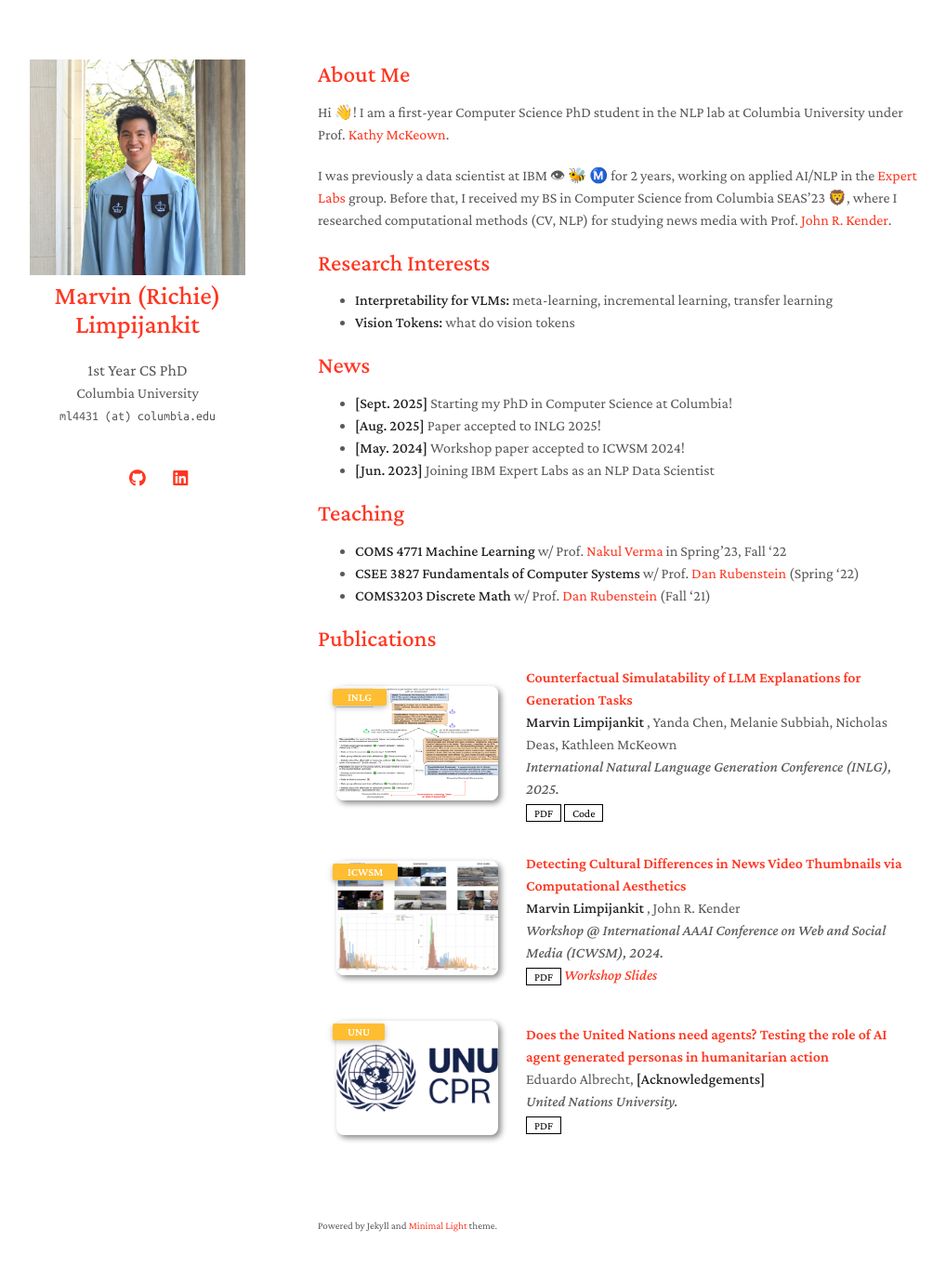
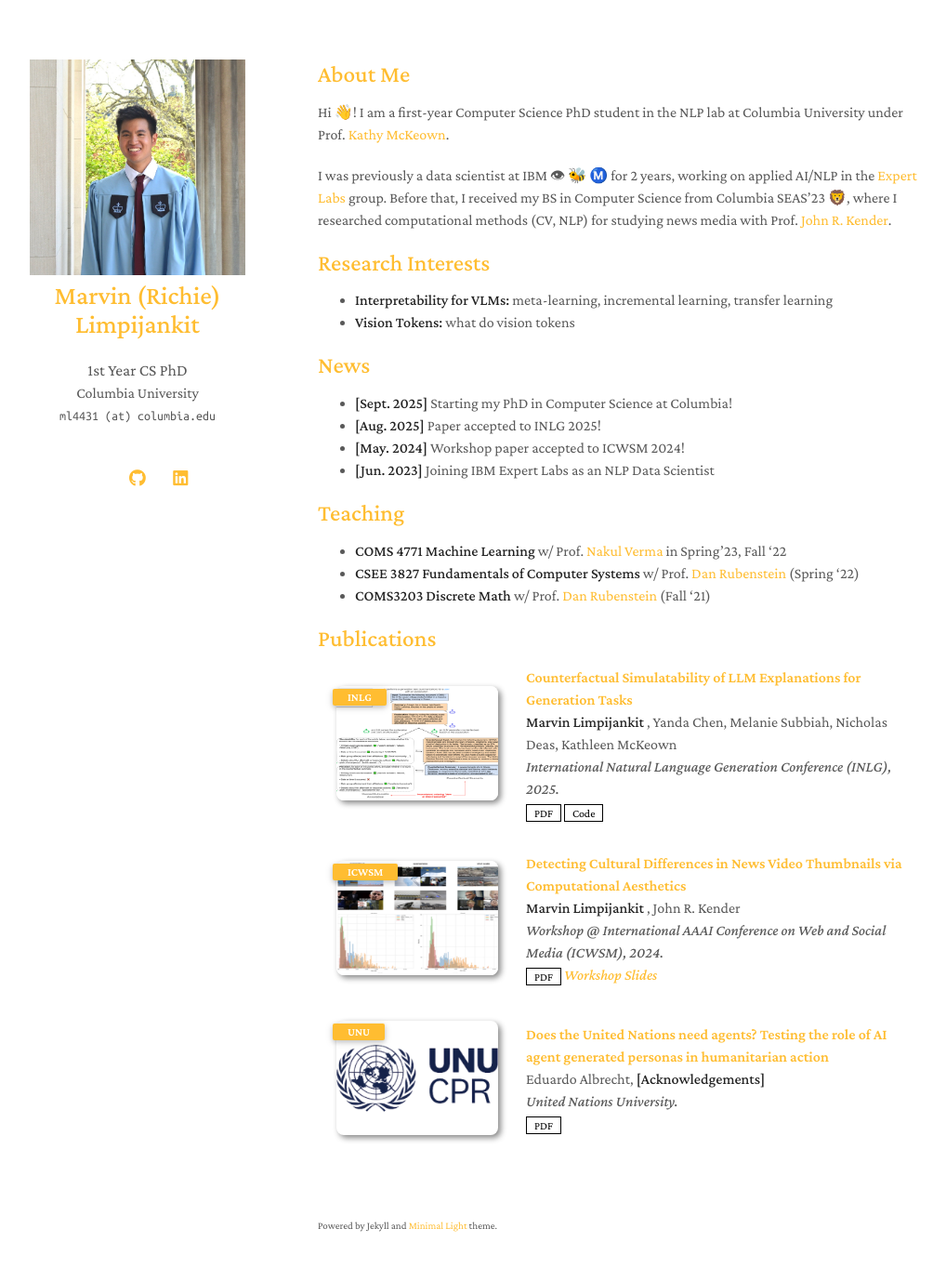
Before and after one commit to mlimpijankit/mlimpijankit.github.io, a Jekyll site: the page built from index.md, in a window 1280 px wide and 1399 px high. Shown: the top 1364 px of the window at 93% size, without its empty margins (128-1146 px from the left). Built offline with Jekyll 4.4.1, drawn with Linux system fonts in a browser that asks for light colours; a style sheet for code colours, icons or effects is not loaded.

Commit message:
Update minimal-light.scss

```diff
--- a/_sass/minimal-light.scss
+++ b/_sass/minimal-light.scss
@@ -7,14 +7,14 @@
   height:2.4rem;
   width:2.4rem;
   background-color:transparent;
-  color:#FF3621!important;
+  color:#FFBD31!important;
   border-radius:100%;
   text-align:center;
   font-size:1.15rem;
   line-height:2.5rem;
   margin-right:1rem}
 
-@media (prefers-color-scheme: dark) { .social-icons a {color: #FF3621 !important; }}
+@media (prefers-color-scheme: dark) { .social-icons a {color: #009300 !important; }}
 
 .social-icons a:last-child{margin-right:0}.social-icons a:hover{background-color:white;
     color:black;
@@ -230,18 +230,18 @@ papertitle {
 
 h3, h4, h5, h6 {
   font-weight: 600;
-  color:#FF3621;
+  color:#FFBD31;
   margin:0 0 20px;
 }
 
 h1 {
   font-weight: 500;
-  color:#FF3621;
+  color:#FFBD31;
   margin:0 0 20px;
 }
 
 h2 {
-  color:#FF3621;
+  color:#FFBD31;
   font-weight: 500;
   margin:2px 0px 15px;
   font-size: 157%;
@@ -249,11 +249,11 @@ h2 {
 
 @media (prefers-color-scheme: dark) {
   h1, h3, h4, h5, h6 {
-    color:#FF3621;
+    color:#009300;
   }
 
   h2 {
-    color:#FF3621;
+    color:#009300;
   }
 }
 
@@ -270,17 +270,17 @@ h1 {
 }
 
 a {
-  color:#FF3621;
+  color:#FFBD31;
   text-decoration:none;
 }
 
 a:hover {
-  color:#CC2B1A;
+  color:#E6A61C;
 }
 
 @media (prefers-color-scheme: dark) {
   a {
-    color:#FF3621;
+    color:#009300;
   }
 }
 
@@ -343,11 +343,11 @@ th {
 
 @media (prefers-color-scheme: dark) {
   th {
-    color:#FF3621;
+    color:#009300;
   }
 
   dt {
-    color:#FF3621;
+    color:#009300;
   }
 }
 
```
